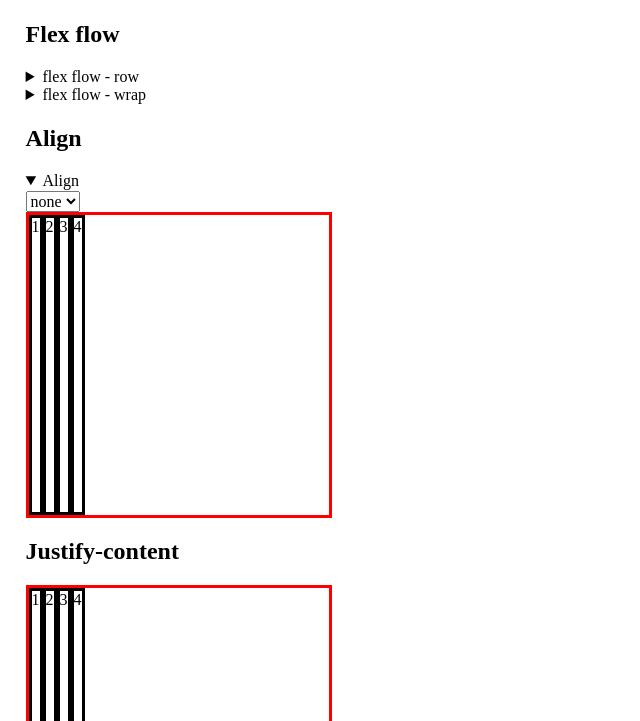
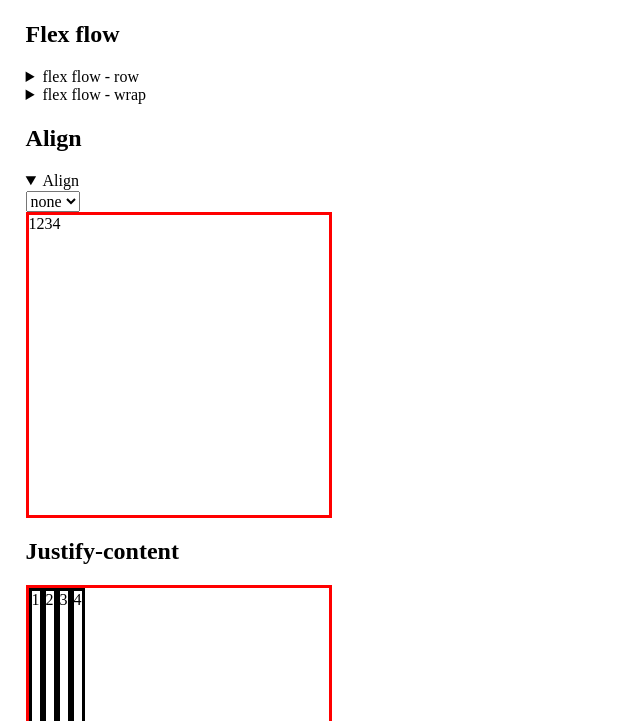
Before and after one commit to sergey-belko/training, a website: page src/flexbox/index.html in a window 1280 px wide. Both pictures are taken after a click on the heading "Align". Shown: the part 79-800 px from the top of the page, without its empty margins (0-640 px from the left). Drawn offline with nearby package versions, Linux system fonts and the light colour scheme.

Commit message:
update flexbox

```diff
--- a/src/flexbox/index.html
+++ b/src/flexbox/index.html
@@ -54,10 +54,10 @@
         <option value="align__start">start</option>
       </select>
       <div class="container align-container">
-        <div class="element">1</div>
-        <div class="element">2</div>
-        <div class="element">3</div>
-        <div class="element">4</div>
+        <div class="align_element">1</div>
+        <div class="align_element">2</div>
+        <div class="align_element">3</div>
+        <div class="align_element">4</div>
       </div>
     </details>
   </section>
--- a/src/flexbox/style/style.css
+++ b/src/flexbox/style/style.css
@@ -1,2 +1,3 @@
 @import "./root.css";
 @import "./flexflow.css";
+@import "./align.css";
```
Also changed, not shown: src/flexbox/style/align.css (deleted, +0 -19 lines).
